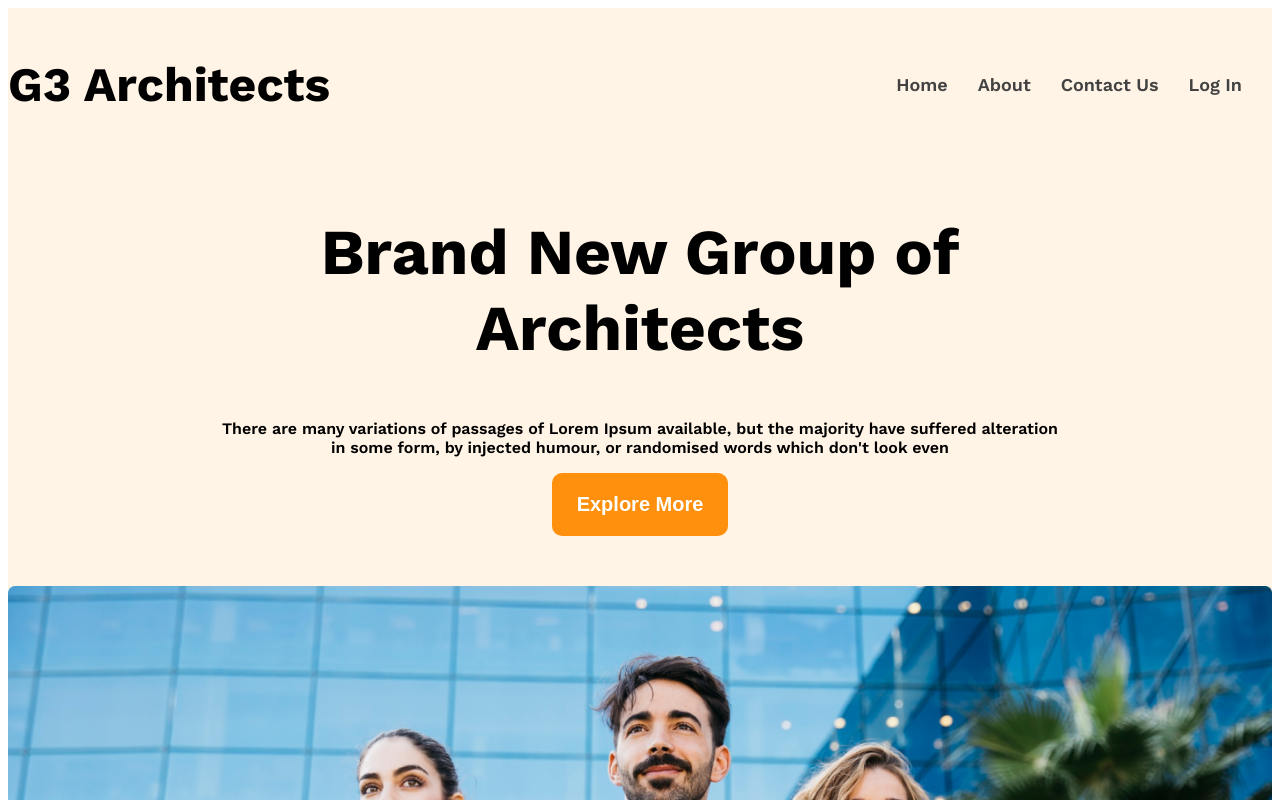
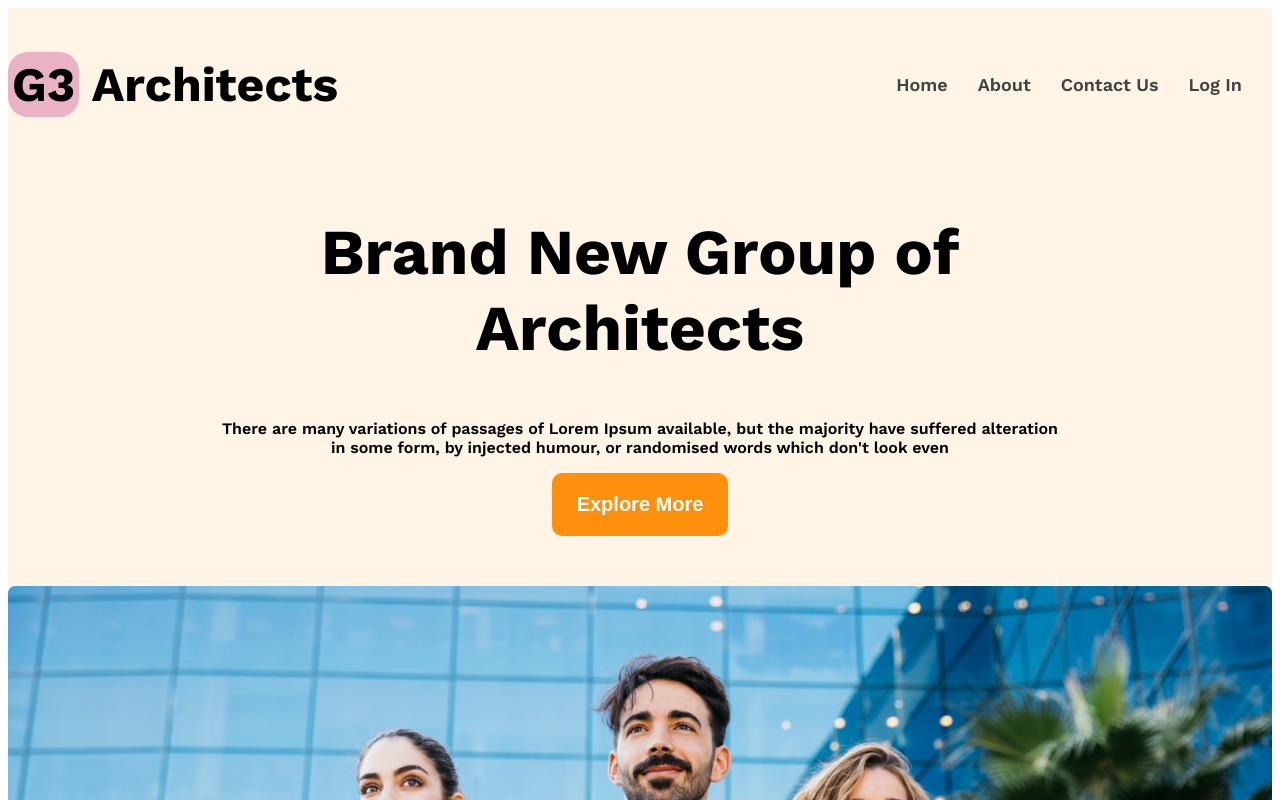
Before and after one commit to Arman-Shelby/G3-Architects-Website, a plain HTML site: page index.html in a window 1280 px wide. Shown: the top 800 px of the page. Drawn offline with nearby package versions, Linux system fonts and the light colour scheme.

Commit message:
g3 designed

```diff
--- a/index.html
+++ b/index.html
@@ -9,7 +9,7 @@
 <body class="work-sans-font ">
     <header class="bg-light">
         <nav class="navbar display-flex ">
-            <h3 class="brand ">G3 Architects</h3>
+            <h3 class="brand "><span id="g3">G3</span> Architects</h3>
             <ul class="nav-links display-flex">
                 <!-- li.nav-item*4>a.nav-link -->
                  <li class="nav-item"><a href="" class="nav-link text-gray">Home</a></li>
@@ -142,11 +142,7 @@
 
           </section>
     </main>
-    <footer class=" display-flex">
-        <p class="text-gray">
-            All rights reserved copyright@2023 startup landing page design
-        </p>
-    </footer>
+
 
 </body>
 </html>
--- a/styles/architect.css
+++ b/styles/architect.css
@@ -8,6 +8,7 @@
   font-style: normal;
 }
 /* shared Styles */
+
 main{
     max-width: 1440px;
     margin: 0 auto;
@@ -16,7 +17,7 @@ main{
     display: flex;
 }
 /* dark 02 */
-.text-gray{
+ .text-gray{
     color: #424242 ;
 }
 /* Dark 3 */
@@ -49,7 +50,12 @@ main > section{
 
 
 /* Header Styles */
+#g3{
 
+    padding: 4px;
+    background-color: rgb(233, 179, 197);
+    border-radius: 20px;
+}
 
 /* Navbar styles */
 .navbar{
@@ -57,9 +63,7 @@ main > section{
     align-items: center;
 
 }
-.nav-links{
 
-}
 .brand{
     font-weight: bold;
     font-size: 3rem;
@@ -248,6 +252,7 @@ footer{
         justify-items: center;
         gap: 50px;
     }
+
 }
 
 
```
